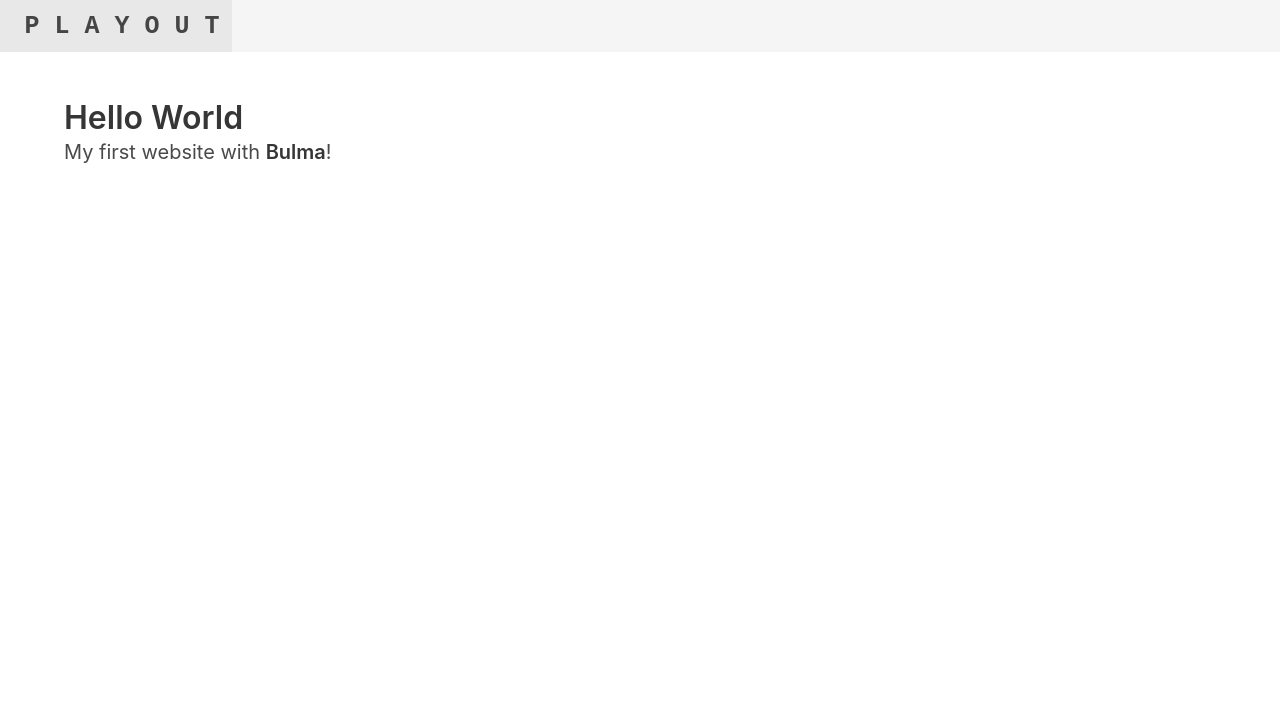
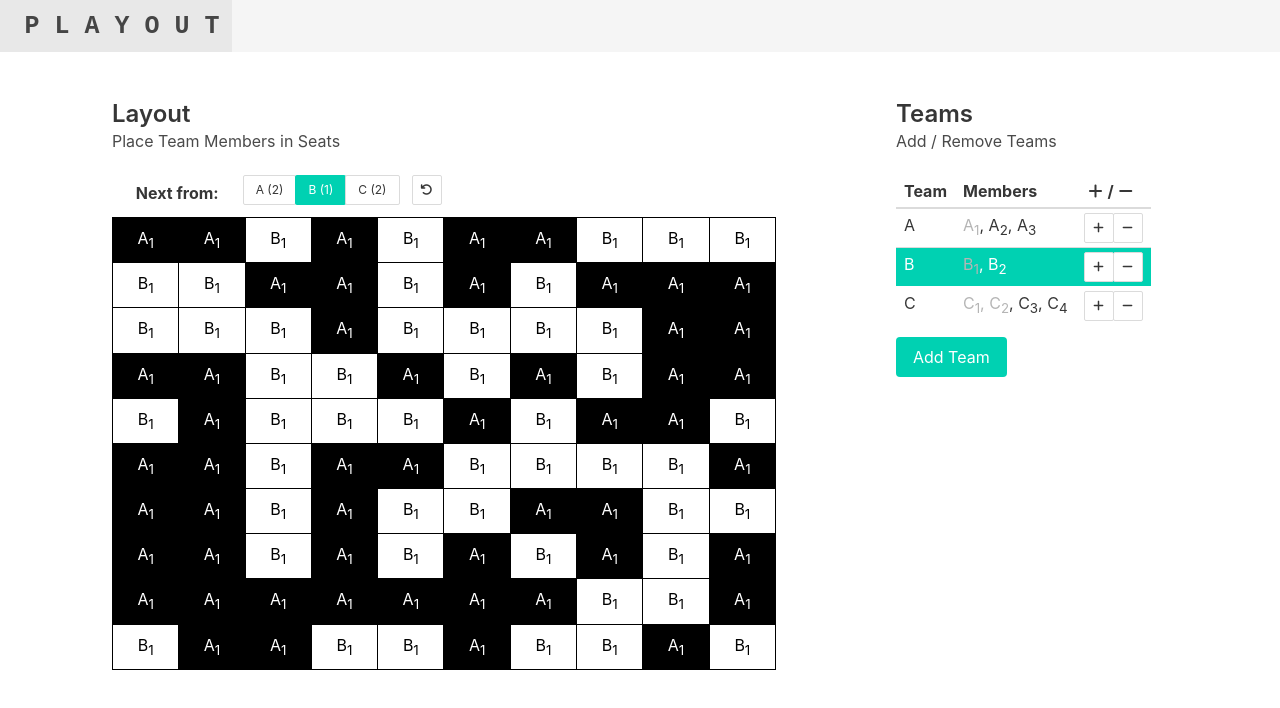
Before and after one commit to mikemoraned/playout, a React (Create React App) app: page / in a window 1280 px wide. Shown: the top 708 px of the page. Built offline with nearby package versions, Linux system fonts and the light colour scheme.

Commit message:
basic non-interactive UI for Grid and Teams
- Grid
  - 10x10, fixed
  - try bulma table
- Teams
  - full:
    - +/- Member buttons
    - add Team
  - mini inline over Grid for placement
    - undo

```diff
--- a/public/index.html
+++ b/public/index.html
@@ -24,7 +24,11 @@
       work correctly both with client-side routing and a non-root public URL.
       Learn how to configure a non-root public URL by running `npm run build`.
     -->
-    <title>React App</title>
+    <title>Playout</title>
+    <script
+      src="https://kit.fontawesome.com/fbc47b9c94.js"
+      crossorigin="anonymous"
+    ></script>
   </head>
   <body>
     <noscript>You need to enable JavaScript to run this app.</noscript>
--- a/src/App.js
+++ b/src/App.js
@@ -12,7 +12,7 @@ function Navigation() {
         <a className="navbar-item" href="https://playout.houseofmoran.io/">
           <span
             style={{
-              "margin-left": "0.5em",
+              marginLeft: "0.5em",
               font: "small-caps bold 25px monospace",
             }}
           >
@@ -24,18 +24,208 @@ function Navigation() {
   );
 }
 
+function Grid({ width, height }) {
+  return (
+    <div className="table-container">
+      <table width={"100%"} className="table">
+        <tbody>
+          {[...Array(height).keys()].map((k) => {
+            return (
+              <tr key={k}>
+                {[...Array(width).keys()].map((k) => {
+                  if (Math.random() < 0.5) {
+                    return (
+                      <td
+                        key={k}
+                        style={{
+                          border: "1px solid black",
+                          backgroundColor: "black",
+                          color: "white",
+                          textAlign: "center",
+                        }}
+                      >
+                        A<sub>1</sub>
+                      </td>
+                    );
+                  }
+                  return (
+                    <td
+                      key={k}
+                      style={{
+                        border: "1px solid black",
+                        backgroundColor: "white",
+                        color: "black",
+                        textAlign: "center",
+                      }}
+                    >
+                      B<sub>1</sub>
+                    </td>
+                  );
+                })}
+              </tr>
+            );
+          })}
+        </tbody>
+      </table>
+    </div>
+  );
+}
+
+function AddRemoveMembersHeader() {
+  return (
+    <div>
+      <span className="icon">
+        <i className="fas fa-plus"></i>
+      </span>
+      /
+      <span className="icon">
+        <i className="fas fa-minus"></i>
+      </span>
+    </div>
+  );
+}
+
+function AddRemoveMembers() {
+  return (
+    <div className="field is-grouped">
+      <div className="buttons are-small has-addons">
+        <button className="button">
+          <span className="icon">
+            <i className="fas fa-plus"></i>
+          </span>
+        </button>
+        <button className="button">
+          <span className="icon">
+            <i className="fas fa-minus"></i>
+          </span>
+        </button>
+      </div>
+    </div>
+  );
+}
+
+function TeamsMini() {
+  return (
+    <div className="field is-horizontal">
+      <div className="field-label is-normal">
+        <label className="label">Next from:</label>
+      </div>
+      <div className="field-body">
+        <div className="field is-grouped">
+          <div className="control">
+            <div className="buttons are-small has-addons">
+              <button className="button">
+                <span>A (2)</span>
+              </button>
+              <button className="button is-primary">
+                <span>B (1)</span>
+              </button>
+              <button className="button">
+                <span>C (2)</span>
+              </button>
+            </div>
+          </div>
+          <div className="control">
+            <button className="button is-small">
+              <span className="icon">
+                <i className="fas fa-undo"></i>
+              </span>
+            </button>
+          </div>
+        </div>
+      </div>
+    </div>
+  );
+}
+
+function TeamsFull() {
+  return (
+    <div>
+      <div className="field">
+        <div className="control">
+          <table className="table is-narrow is-hoverable">
+            <thead>
+              <tr>
+                <th>Team</th>
+                <th>Members</th>
+                <th>
+                  <AddRemoveMembersHeader />
+                </th>
+              </tr>
+            </thead>
+            <tbody>
+              <tr>
+                <td>A</td>
+                <td>
+                  <span className="has-text-grey-light">
+                    A<sub>1</sub>
+                  </span>
+                  , A<sub>2</sub>, A<sub>3</sub>
+                </td>
+                <td>
+                  <AddRemoveMembers />
+                </td>
+              </tr>
+              <tr className="is-selected">
+                <td>B</td>
+                <td>
+                  <span className="has-text-grey-light">
+                    B<sub>1</sub>
+                  </span>
+                  , B<sub>2</sub>
+                </td>
+                <td>
+                  <AddRemoveMembers />
+                </td>
+              </tr>
+              <tr>
+                <td>C</td>
+                <td>
+                  <span className="has-text-grey-light">
+                    C<sub>1</sub>, C<sub>2</sub>
+                  </span>
+                  , C<sub>3</sub>, C<sub>4</sub>
+                </td>
+                <td>
+                  <AddRemoveMembers />
+                </td>
+              </tr>
+            </tbody>
+          </table>
+        </div>
+      </div>
+      <div className="field">
+        <div className="control">
+          <button className="button is-primary">Add Team</button>
+        </div>
+      </div>
+    </div>
+  );
+}
+
 function App() {
   return (
     <div className="App">
       <Navigation />
-      <section className="section">
-        <div className="container">
-          <h1 className="title">Hello World</h1>
-          <p className="subtitle">
-            My first website with <strong>Bulma</strong>!
-          </p>
+      <div className="container">
+        <div className="columns">
+          <div className="column is-two-thirds">
+            <section className="section">
+              <h1 className="title is-4">Layout</h1>
+              <p className="subtitle is-6">Place Team Members in Seats</p>
+              <TeamsMini />
+              <Grid width={10} height={10} />
+            </section>
+          </div>
+          <div className="column">
+            <section className="section">
+              <h1 className="title is-4">Teams</h1>
+              <p className="subtitle is-6">Add / Remove Teams</p>
+              <TeamsFull />
+            </section>
+          </div>
         </div>
-      </section>
+      </div>
     </div>
   );
 }
```
